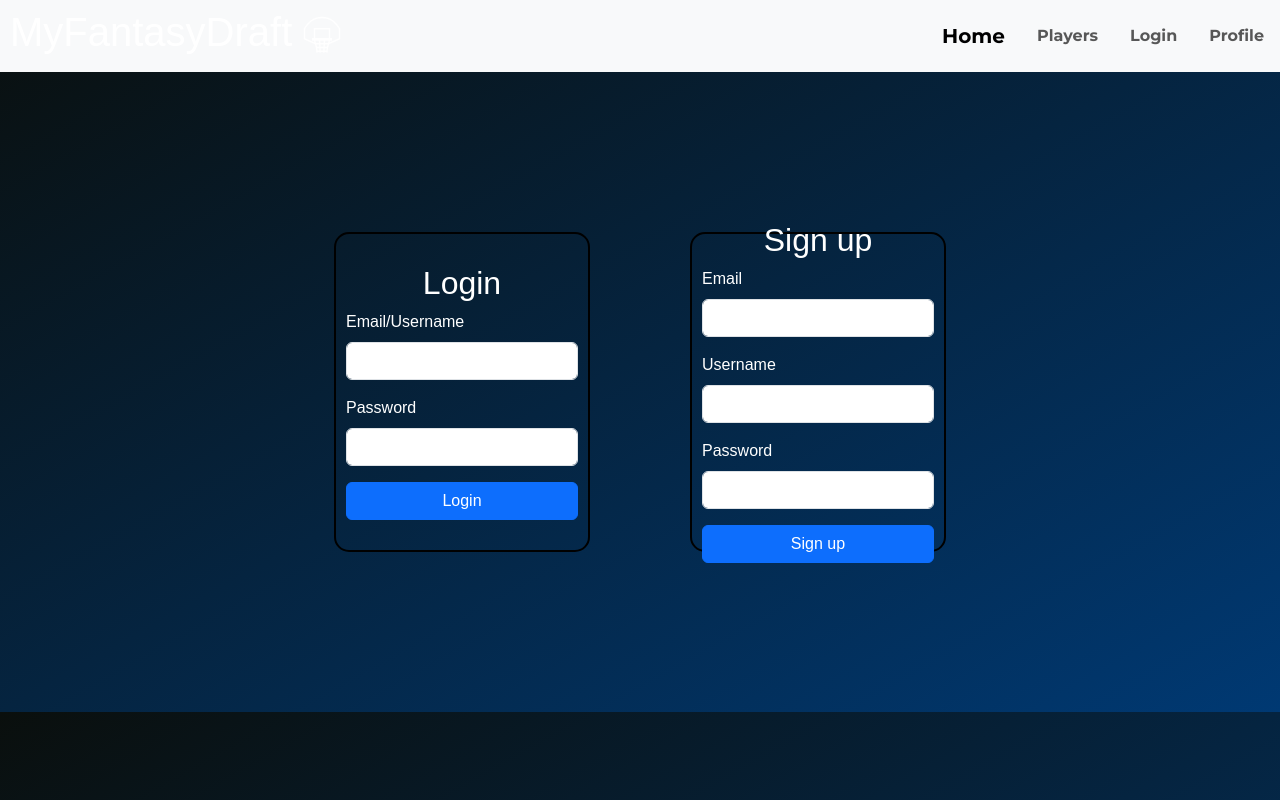
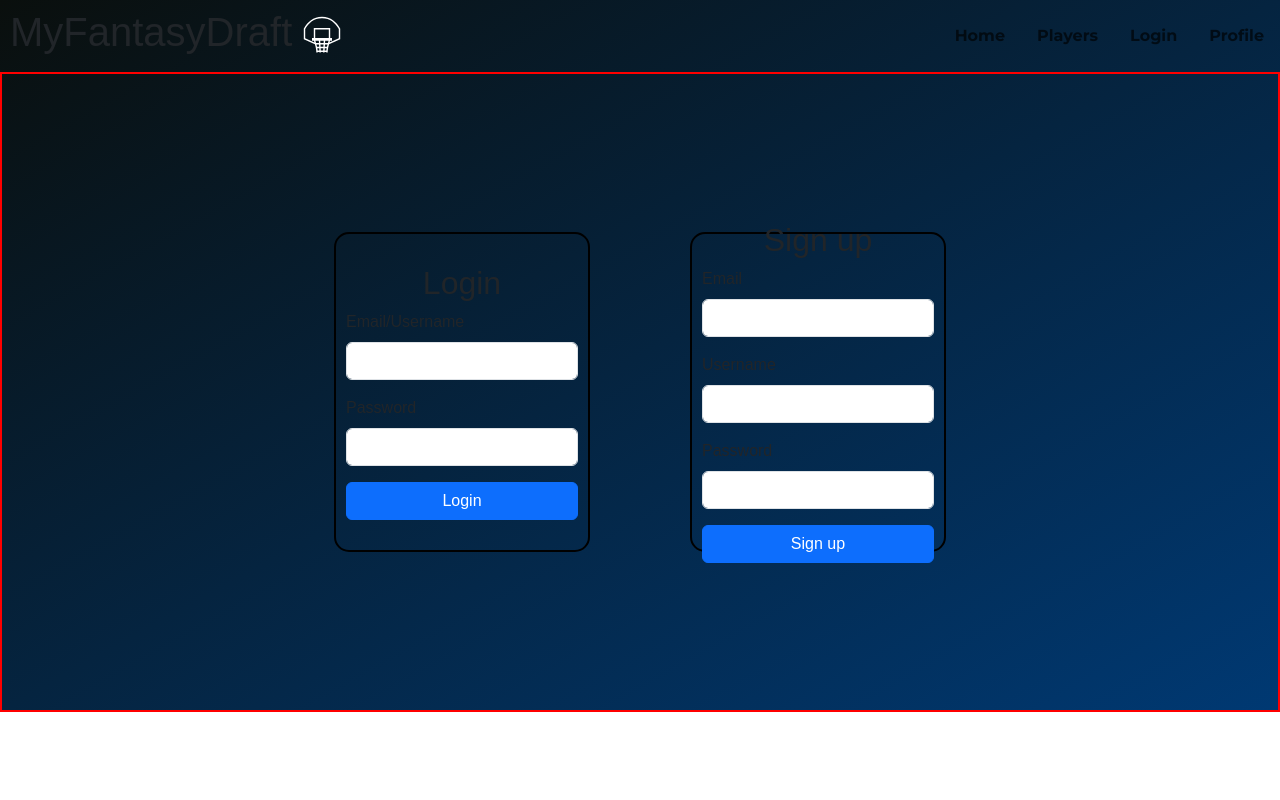
Before and after one commit to DevonMcfarlen/MyFantasyDraft, a React (Vite) app in the folder client/: page /login in a window 1280 px wide. Built offline with nearby package versions, Linux system fonts and the light colour scheme; a web font is replaced by a local one.

Commit message:
working on fixing background for pages

```diff
--- a/client/src/App.jsx
+++ b/client/src/App.jsx
@@ -1,9 +1,6 @@
 import { useState } from 'react'
 import { Outlet } from 'react-router-dom';
 import { ApolloClient, ApolloProvider, InMemoryCache } from '@apollo/client';
-
-// import Cards from './pages/Cards'
-import NavBar from './components/NavBar'
 
 // Import Bootstrap
 import "bootstrap/dist/css/bootstrap.min.css"
@@ -18,7 +15,6 @@ function App() {
 
   return (
    <ApolloProvider client={client}>
-      <NavBar />
       <Outlet/>
     </ApolloProvider>
   )
--- a/client/src/components/NavBar.jsx
+++ b/client/src/components/NavBar.jsx
@@ -5,38 +5,45 @@ import { GiBasketballBasket } from "react-icons/gi";
 const NavBar = () => {
 const currentPage = useLocation().pathname;
   return (
-    <nav className="navbar navbar-expand-lg navbar-light bg-light">
+    <nav className="navbar navbar-expand-lg">
         <h1 className='navbar-header'>MyFantasyDraft</h1>
         <h1 className='basketball-icon'><GiBasketballBasket /></h1>
         <div className="container"></div>
-            <div className="navbar-brand">
+            {/* <div >
               <Link
               to="/"
               className={currentPage === '/' ? 'nav-link active' : 'nav-link'}
               >Home
               </Link>
-            </div>
+            </div> */}
             <button className="navbar-toggler" type="button" data-toggle="collapse" data-target="#navbarNavAltMarkup" aria-controls="navbarNavAltMarkup" aria-expanded="false" aria-label="Toggle navigation">
                 <span className="navbar-toggler-icon"></span>
             </button>
             <div className="collapse navbar-collapse" id="navbarNavAltMarkup">
                 <div className="navbar-nav ml-auto">
+                    <div className="nav-item nav-link" >
+                      <Link id='navLink'
+                      to="/"
+                      className={currentPage === '/' ? 'nav-link active' : 'nav-link'}
+                      >Home
+                      </Link>
+                    </div>
                     <div className="nav-item nav-link">
-                      <Link
+                      <Link id='navLink'
                       to="/players"
                       className={currentPage === '/' ? 'nav-link' : 'nav-link'}
                       >Players
                       </Link>
                     </div>
                     <div className="nav-item nav-link">
-                      <Link
+                      <Link id='navLink'
                       to="/login"
                       className={currentPage === '/' ? 'nav-link' : 'nav-link'}
                       >Login
                       </Link>
                     </div>
                     <div className="nav-item nav-link">
-                      <Link
+                      <Link id='navLink'
                       to="/profile"
                       className= {currentPage === '/' ? 'nav-link' : 'nav-link'}
                       >Profile
--- a/client/src/pages/Cards.jsx
+++ b/client/src/pages/Cards.jsx
@@ -1,5 +1,6 @@
 import { useState } from 'react';
 import $ from "jquery";
+import NavBar from '../components/NavBar';
 
 function Cards(props) {
     const [playerStorage, setPlayerStorage] = useState([]);
@@ -61,6 +62,8 @@ function Cards(props) {
     }
 
     return props.teamPlayers.map((player, i) => (
+        <>
+        <NavBar/>
         <label key={i}>
             <input type="checkbox"/>
             <div className="flip-card" onClick={() => {getPlayerStats(i)}}>
@@ -77,8 +80,7 @@ function Cards(props) {
                 </div>
             </div>
         </label>
-
-
+        </>
     ));
 }
 
--- a/client/src/pages/LandingPage.jsx
+++ b/client/src/pages/LandingPage.jsx
@@ -4,6 +4,7 @@ import Slider from 'react-slick';
 import "slick-carousel/slick/slick.css";
 import "slick-carousel/slick/slick-theme.css";
 import '../../style/LandingPage.css';
+import NavBar from '../components/NavBar';
 // comment to push again
 const LandingPage = () => {
     const settings = {
@@ -17,6 +18,9 @@ const LandingPage = () => {
     };
 
     return (
+        <div className='landing-background'>
+        <NavBar/>
+        <div>
             <div className="container">
                 {/* Carousel Section */}
                 <Slider {...settings}>
@@ -97,6 +101,8 @@ const LandingPage = () => {
                     </div>
                 </main>
             </div>
+        </div>
+        </div>
     );
 }
 
--- a/client/src/pages/Login.jsx
+++ b/client/src/pages/Login.jsx
@@ -6,6 +6,8 @@ import {LOGIN_USER} from '../utils/mutations';
 import { ADD_USER } from '../utils/mutations';
 import auth from '../utils/auth';
 import { useState } from 'react';
+import NavBar from '../components/NavBar';
+
 const Login = () => {
     const [formState, setFormState] = useState({ email: '', password: '', username: '' });
     const [login, { loginError, loginData }] = useMutation(LOGIN_USER);
@@ -53,6 +55,8 @@ const Login = () => {
       };
 
     return (
+      <div className='login-background'>
+        <NavBar/>
         <div className='loginSignUpForm'>
             <form onSubmit={LoginFormSubmit} className='loginForm'>
                 <h2 className='loginHeader'>Login</h2>
@@ -82,6 +86,7 @@ const Login = () => {
                 </div>
                 <Link to='/profile' type="submit" className="btn btn-primary">Sign up</Link>
             </form>
+        </div>
         </div>
     );
   }
--- a/client/src/pages/PlayersPage.jsx
+++ b/client/src/pages/PlayersPage.jsx
@@ -2,6 +2,7 @@ import React, { useState } from 'react';
 import Cards from './Cards';
 import '../../style/Cards.css';
 import $ from "jquery";
+import NavBar from '../components/NavBar';
 
 function PlayersPage() {
     const [teamPlayers, setTeamPlayers] = useState([]);
@@ -89,6 +90,7 @@ function PlayersPage() {
 
     return (
         <>
+            <NavBar/>
             <header>
                 <h1>{selectedTeam ? `${teams.find((team) => team.id === Number(selectedTeam)).name}'s Player Statistics` : 'NBA Player Statistics'}</h1>
             </header>
--- a/client/src/pages/Profile.jsx
+++ b/client/src/pages/Profile.jsx
@@ -1,8 +1,11 @@
 import '../../style/Profile.css'
 import { FaRegTrashAlt } from "react-icons/fa";
+import NavBar from '../components/NavBar';
 
 const Profile = () =>{
     return(
+        <>
+        <NavBar/>
         <table className="table table-striped">
             <thead>
             <tr>
@@ -20,8 +23,8 @@ const Profile = () =>{
                 <td><button className='trashBtn'><FaRegTrashAlt/></button></td>
             </tr>
             </tbody>
-      </table>
-
+        </table>
+        </>
 
 
     //          <tr>
--- a/client/style/Cards.css
+++ b/client/style/Cards.css
@@ -1,6 +1,7 @@
 label{
     cursor:pointer;
 }
+
 .flip-card{
     position:relative;
     transform-style:preserve-3d;
--- a/client/style/LandingPage.css
+++ b/client/style/LandingPage.css
@@ -2,8 +2,9 @@ body {
     font-family: 'Arial', sans-serif;
     margin: 0;
     padding: 0;
+}
+.landing-background{
     background: linear-gradient(to bottom right, #0a0f0d, #003973);
-    color: #fff;
 }
 
 .container {
@@ -70,10 +71,12 @@ main {
 
 .overlay-text p {
     font-size: 1.1rem;
+}
 .overlay-text h2, .overlay-text p {
     margin: 0;
     line-height: 1.5;
     font-family: 'Montserrat', sans-serif;
+}
 .overlay-text h2, .overlay-text p {
     margin: 0;
 }
--- a/client/style/Login.css
+++ b/client/style/Login.css
@@ -4,6 +4,7 @@
     align-items: center;
     /* border:2px solid red; */
     height:80vh;
+    border:2px solid red;
 }
 .loginForm{
     border:2px solid black;
@@ -33,3 +34,6 @@
 .signupHeader{
     text-align: center;
 }
+.login-background{
+    background: linear-gradient(to bottom right, #0a0f0d, #003973);
+}
--- a/client/style/NavBar.css
+++ b/client/style/NavBar.css
@@ -4,14 +4,14 @@
 .navbar-header{
     font-family: 'Gasoek One', sans-serif;
     margin-left: 10px;
+    /* color:#fff; */
 }
 .basketball-icon{
     margin-left: 10px;
+    color:#fff;
 }
-.navbar-brand{
+
+#navLink{
+    /* color:white; */
     font-family: 'Montserrat', sans-serif;
 }
-.nav-item{
-    font-family: 'Montserrat', sans-serif;
-     margin-bottom: auto;
-}
```
